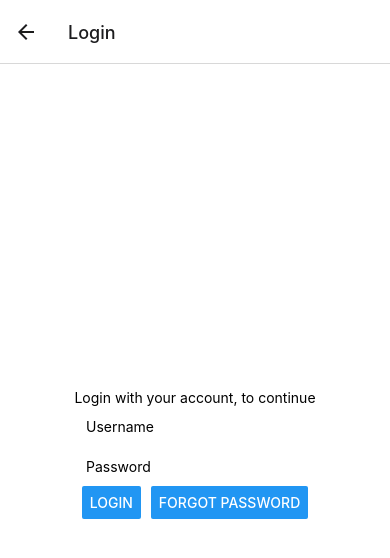
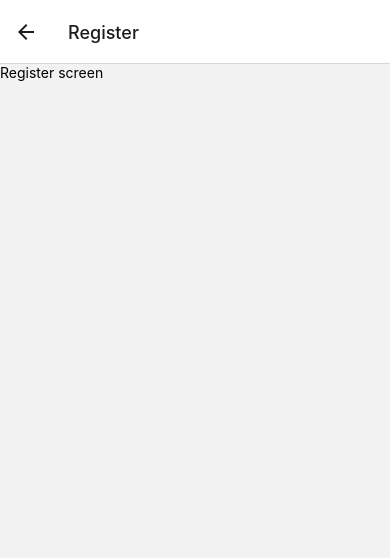
Before and after one commit to rvdm2101/Strengthify, a React Native app: screen /Register in a window 390 px wide. Shown: the top 558 px of the page. Built offline with nearby package versions, Linux system fonts and the light colour scheme.

Commit message:
WIP: Added register screen

```diff
--- a/App.tsx
+++ b/App.tsx
@@ -1,16 +1,17 @@
 import { NavigationContainer } from '@react-navigation/native';
-import {createNativeStackNavigator} from '@react-navigation/native-stack';
+import { createNativeStackNavigator } from '@react-navigation/native-stack';
 import { ExcerciseDetailScreen } from '@screens/ExcerciseDetailScreen';
 import { HomeScreen } from '@screens/HomeScreen';
 import type { RootStackParamList } from '@screens/screen';
 import { LoginScreen } from '@screens/LoginScreen';
+import { RegisterScreen } from '@screens/RegisterScreen';
 
 const Stack = createNativeStackNavigator<RootStackParamList>();
 
 export default function App() {
   return (
     <NavigationContainer>
-      <Stack.Navigator>
+      <Stack.Navigator initialRouteName="Login">
         <Stack.Screen
           name="Home"
           component={HomeScreen}
@@ -21,6 +22,10 @@ export default function App() {
           component={LoginScreen}
         />
         <Stack.Screen
+          name="Register"
+          component={RegisterScreen}
+        />
+        <Stack.Screen
           name="ExcerciseDetail"
           component={ExcerciseDetailScreen}
         />
--- a/src/screens/HomeScreen/HomeScreen.tsx
+++ b/src/screens/HomeScreen/HomeScreen.tsx
@@ -4,10 +4,6 @@ import { ScreenProps } from '../screen';
 import { useEffect } from 'react';
 
 export const HomeScreen = ({ navigation }: ScreenProps<"Home">) => {
-  useEffect(() => {
-    navigation.navigate('Login', {});
-  }, []);
-
     return (
       <View style={styles.container}>
           <Text>Open up App.js to start working on your app!</Text>
--- a/src/screens/LoginScreen/LoginScreen.tsx
+++ b/src/screens/LoginScreen/LoginScreen.tsx
@@ -7,7 +7,8 @@ export const LoginScreen = ({ navigation }: ScreenProps<"Login">) => {
     const [username, setUsername] = useState('');
     const [password, setPassword] = useState('');
 
-    const loginAction = useCallback(() => {}, []);
+    const loginAction = useCallback(() => navigation.navigate('Home', {}), []);
+    const registerAction = useCallback(() => navigation.navigate('Register', {}), []);
     const lostPasswordAction = useCallback(() => {}, []);
 
     return (
@@ -19,6 +20,7 @@ export const LoginScreen = ({ navigation }: ScreenProps<"Login">) => {
                 placeholder="Username"
                 onChangeText={setUsername}
                 defaultValue={username}
+                textContentType="username"
             />
             <TextInput
                 style={styles.input}
@@ -26,12 +28,17 @@ export const LoginScreen = ({ navigation }: ScreenProps<"Login">) => {
                 onChangeText={setPassword}
                 defaultValue={password}
                 secureTextEntry={true}
+                textContentType="password"
             />
           </View>
           <View style={styles.actionContainer}>
             <Button
             title="Login"
             onPress={loginAction}
+            />
+            <Button
+            title="Sign-up"
+            onPress={registerAction}
             />
             <Button
             title="Forgot password"
--- /dev/null
+++ b/src/screens/RegisterScreen/RegisterScreen.tsx
@@ -0,0 +1,5 @@
+import { View, Text } from "react-native";
+
+export const RegisterScreen = () => (
+    <View><Text>Register screen</Text></View>
+);
--- /dev/null
+++ b/src/screens/RegisterScreen/index.ts
@@ -0,0 +1,2 @@
+export * from "./RegisterScreen";
+export * from "./type.d";
--- /dev/null
+++ b/src/screens/RegisterScreen/type.d.ts
@@ -0,0 +1 @@
+export interface RegisterScreenProps {};
--- a/src/screens/screen.d.ts
+++ b/src/screens/screen.d.ts
@@ -2,11 +2,13 @@ import type { NativeStackScreenProps } from '@react-navigation/native-stack';
 import type { HomeScreenProps } from './HomeScreen';
 import type { ExcerciseDetailScreenProps } from './ExcerciseDetailScreen';
 import { LoginScreenProps } from './LoginScreen';
+import { RegisterScreenProps } from './RegisterScreen';
 
 export type RootStackParamList = {
   Home: HomeScreenProps;
   ExcerciseDetail: ExcerciseDetailScreenProps;
   Login: LoginScreenProps;
+  Register: RegisterScreenProps;
 };
 
 export type ScreenProps<T> = NativeStackScreenProps<RootStackParamList, T>;
```
